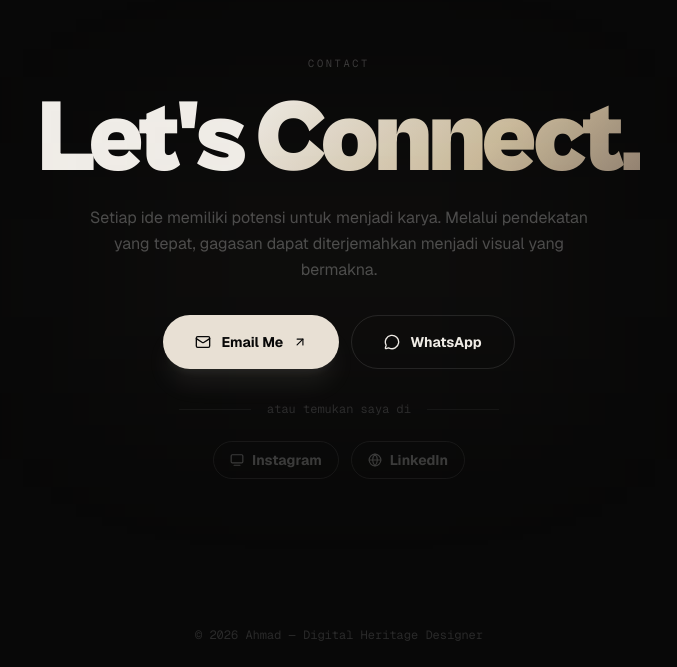
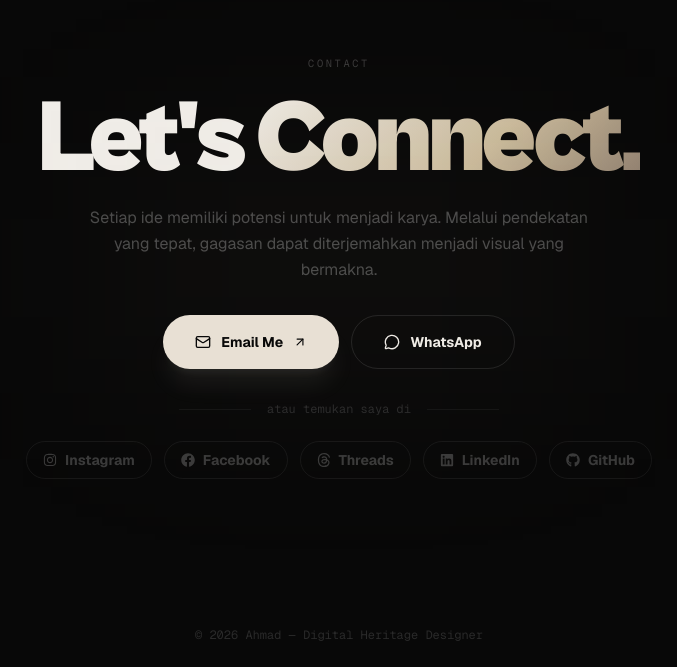
Before and after one commit to ahmado-labs/portfolio-v2, a Next.js app: page / in a window 1280 px wide. Shown: the part 4133-4800 px from the top of the page, without its empty margins (301-978 px from the left). Built offline with nearby package versions, Linux system fonts and the light colour scheme.

Commit message:
upgrade social & adjust paddinf about

```diff
--- a/package.json
+++ b/package.json
@@ -13,7 +13,8 @@
     "lucide-react": "^1.7.0",
     "next": "16.2.2",
     "react": "19.2.4",
-    "react-dom": "19.2.4"
+    "react-dom": "19.2.4",
+    "react-icons": "^5.6.0"
   },
   "devDependencies": {
     "@tailwindcss/postcss": "^4",
--- a/src/app/page.tsx
+++ b/src/app/page.tsx
@@ -25,7 +25,7 @@ export default function Home() {
         {/* ABOUT */}
         <section
           id="about"
-          className="sticky top-0 h-screen w-full z-[2] overflow-hidden bg-[#080808] border-t border-white/[0.04] shadow-[0_-40px_80px_rgba(0,0,0,0.9)]"
+          className="relative lg:sticky lg:top-0 h-auto lg:h-screen w-full z-[2] overflow-hidden bg-[#080808] border-t border-white/[0.04] shadow-[0_-40px_80px_rgba(0,0,0,0.9)] py-20 lg:py-0"
         >
           <About />
         </section>
--- a/src/components/sections/Contact.tsx
+++ b/src/components/sections/Contact.tsx
@@ -1,8 +1,10 @@
 "use client";
 import { motion } from "framer-motion";
-import { ArrowUpRight, Mail, MessageCircle, Globe, Tv2 } from "lucide-react";
+import { ArrowUpRight, Mail, MessageCircle, Globe, Tv2, Tv2Icon, TvMinimalIcon, TvMinimalPlayIcon, Radio } from "lucide-react";
 import { useRef, useState } from "react";
 import { Variants } from "framer-motion";
+import { FaInstagram, FaFacebook, FaLinkedin, FaGithub  } from "react-icons/fa";
+import { SiThreads } from "react-icons/si";
 
 function MagneticBtn({
   children,
@@ -42,8 +44,11 @@ function MagneticBtn({
 }
 
 const socials = [
-  { label: "Instagram", icon: Tv2,   href: "https://www.instagram.com/ahma_doee/" },
-  { label: "LinkedIn",  icon: Globe, href: "#" },
+  { label: "Instagram", icon: FaInstagram, href: "https://www.instagram.com/ahma_doee/" },
+  { label: "Facebook",  icon: FaFacebook,  href: "https://web.facebook.com/wida.ahmat/" },
+  { label: "Threads",   icon: SiThreads,   href: "https://www.threads.com/@ahma_doee" },
+  { label: "LinkedIn",  icon: FaLinkedin,  href: "https://www.linkedin.com/in/ahmad-oe" },
+  { label: "GitHub",    icon: FaGithub,    href: "https://github.com/ahmado-labs" },
 ];
 
 const containerVariants = {
```
Also changed, not shown: 1 other file (tests, documents, lock files or other folders).
